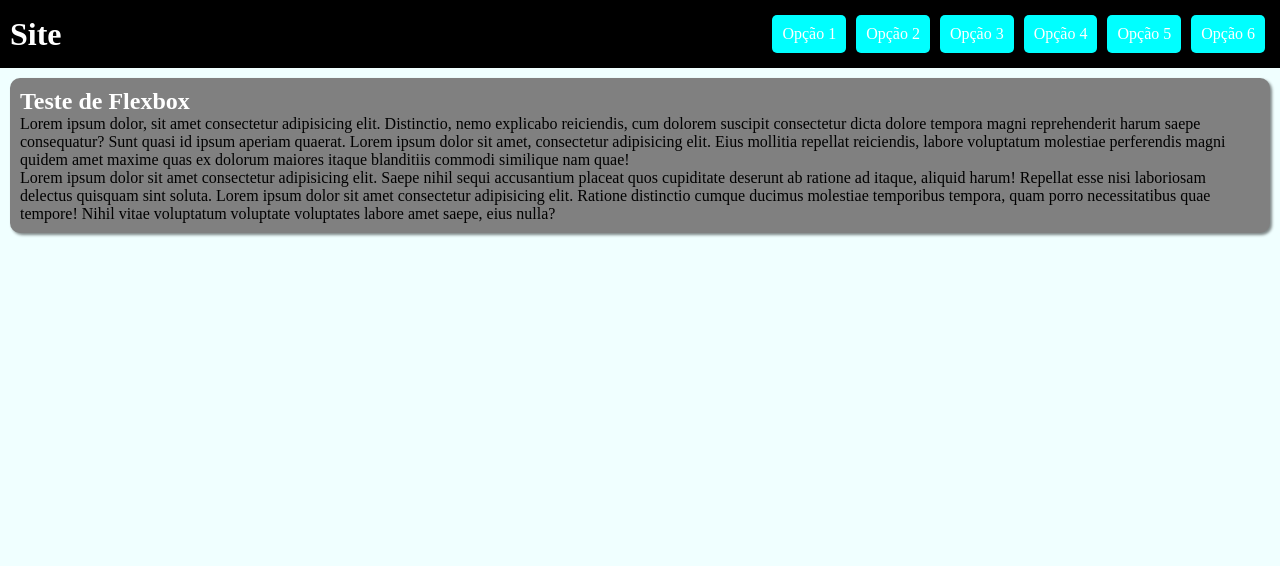
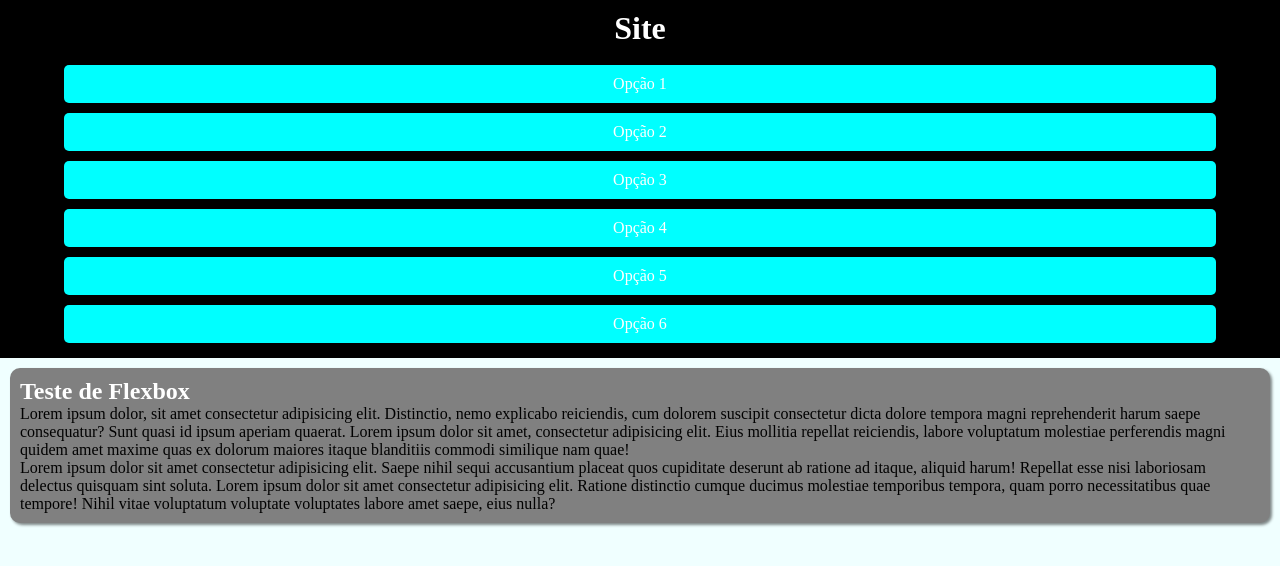
Before and after one commit to davidfsillva/FlexBox, a plain HTML site: page flexbox.html in a window 1280 px wide. Drawn offline with Linux system fonts and the light colour scheme.

Commit message:
finalizado

```diff
--- a/flexbox.html
+++ b/flexbox.html
@@ -5,6 +5,7 @@
     <meta name="viewport" content="width=device-width, initial-scale=1.0">
     <title>Flexbox</title>
     <link rel="stylesheet" href="style.css">
+    <link rel="stylesheet" href="mobile.css">
 </head>
 <body>
     <header>
--- /dev/null
+++ b/mobile.css
@@ -0,0 +1,12 @@
+@charset "UTF-8";
+
+header, nav {
+    flex-flow: column nowrap;
+}
+h1 {
+    flex-basis: 50px;
+}
+
+a {
+    width: 90vw;
+}
--- a/style.css
+++ b/style.css
@@ -24,13 +24,15 @@ header {
 }
 
 h1 {
-    border: 1px black;
+    /*border: 1px dotted rgb(255, 255, 255);*/
     flex: 0 0 200px;
+    text-shadow: 2px 2px 0px rgba(0, 0, 0, 0.404);
 }
 
 nav {
+    /*border: 1px dotted rgb(255, 255, 255);*/
+
     color: white;
-
     display: flex;
     flex-flow: row wrap;
     justify-content: flex-end;
```
